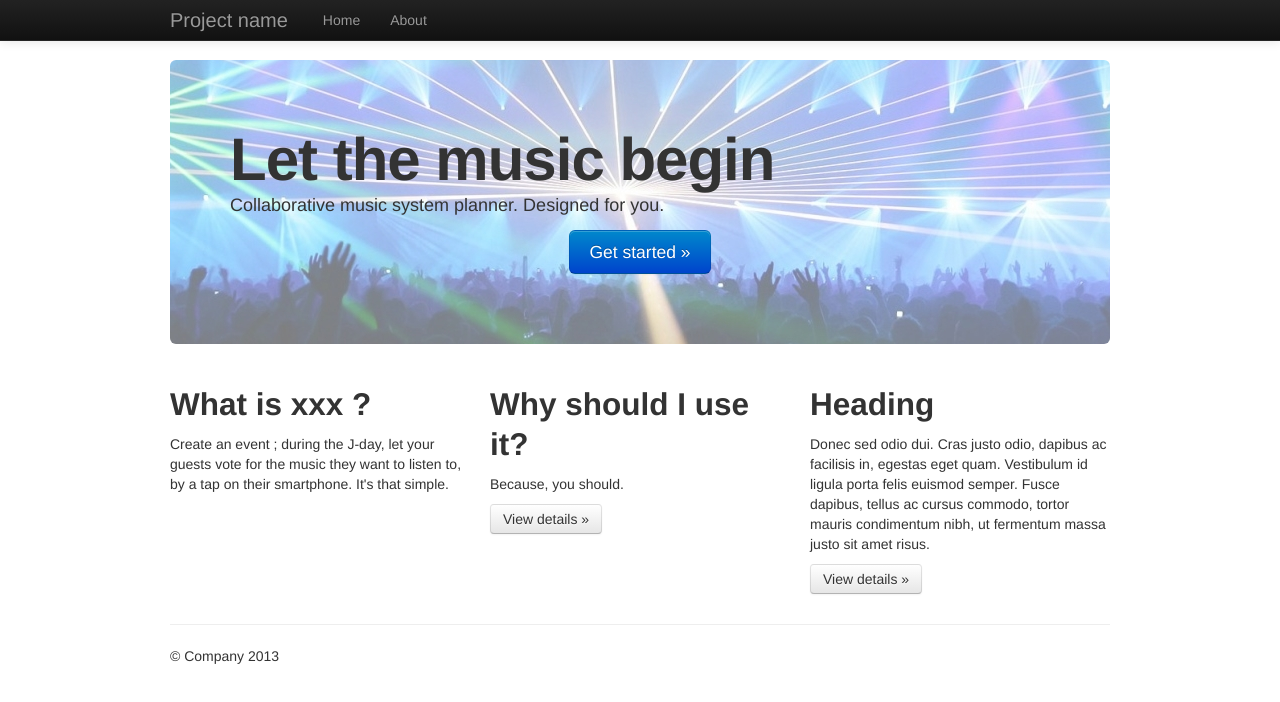
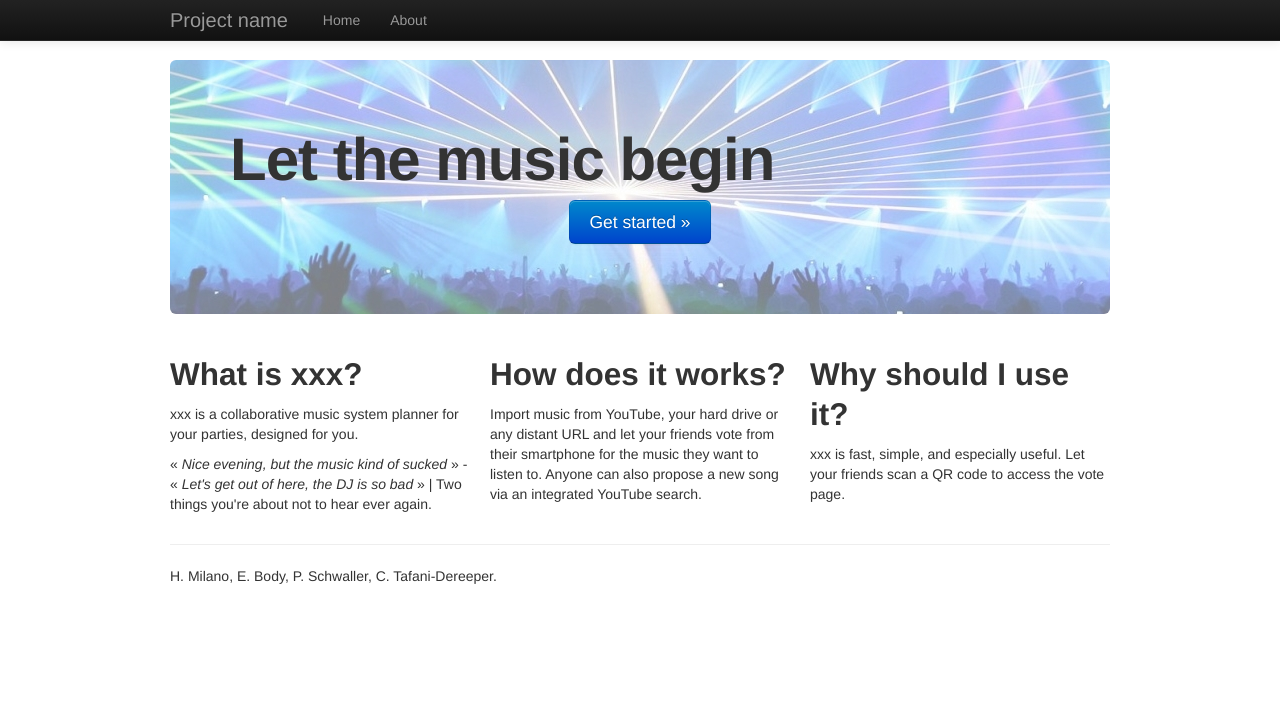
Before and after one commit to christophetd/hackathon, a website: page public/index.html in a window 1280 px wide. Drawn offline with nearby package versions, Linux system fonts and the light colour scheme.

Commit message:
Enhanced index page

```diff
--- a/public/index.html
+++ b/public/index.html
@@ -52,25 +52,23 @@
       <div class="hero-unit"
       style="background-image: url('/img/background.jpg');background-position-x: -200px; background-position-y: -500px;">
           <h1>Let the music begin</h1>
-        <p>Collaborative music system planner. Designed for you.</p>
         <p><center><a href="/start" id="__start" class="btn btn-primary btn-large ">Get started &raquo;</a></center></p>
       </div>
 
       <!-- Example row of columns -->
       <div class="row">
         <div class="span4">
-          <h2>What is xxx ?</h2>
-          <p>Create an event ; during the J-day, let your guests vote for the music they want to listen to, by a tap on their smartphone. It's that simple.</p>
+          <h2>What is xxx?</h2>
+          <p>xxx is a collaborative music system planner for your parties, designed for you.</p>
+          <p>« <i>Nice evening, but the music kind of sucked</i> » - « <i>Let's get out of here, the DJ is so bad</i> » | Two things you're about not to hear ever again.
         </div>
         <div class="span4">
-          <h2>Why should I use it?</h2>
-          <p>Because, you should.</p>
-          <p><a class="btn" href="#">View details &raquo;</a></p>
+          <h2>How does it works?</h2>
+          <p>Import music from YouTube, your hard drive or any distant URL and let your friends vote from their smartphone for the music they want to listen to. Anyone can also propose a new song via an integrated YouTube search.</p>
        </div>
         <div class="span4">
-          <h2>Heading</h2>
-          <p>Donec sed odio dui. Cras justo odio, dapibus ac facilisis in, egestas eget quam. Vestibulum id ligula porta felis euismod semper. Fusce dapibus, tellus ac cursus commodo, tortor mauris condimentum nibh, ut fermentum massa justo sit amet risus.</p>
-          <p><a class="btn" href="#">View details &raquo;</a></p>
+          <h2>Why should I use it?</h2>
+          <p>xxx is fast, simple, and especially useful. Let your friends scan a QR code to access the vote page.</p>
         </div>
 
       </div>
@@ -78,7 +76,7 @@
       <hr>
 
       <footer>
-        <p>&copy; Company 2013</p>
+        <p>H. Milano, E. Body, P. Schwaller, C. Tafani-Dereeper.</p>
       </footer>
 
     </div> <!-- /container -->
```
